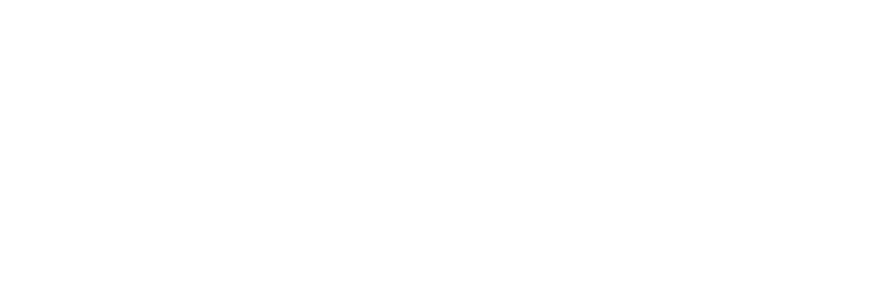
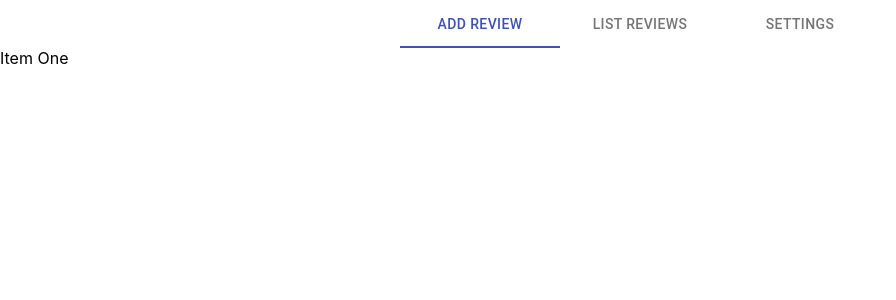
Before and after one commit to jarodburchill/review-react-app, a React (Create React App) app: page / in a window 1280 px wide. Shown: the top 300 px of the page, without its empty margins (0-896 px from the left). Built offline with nearby package versions, Linux system fonts and the light colour scheme.

Commit message:
Added tabs

```diff
--- a/src/components/App.js
+++ b/src/components/App.js
@@ -1,8 +1,29 @@
-import React from 'react';
+import React, {useState} from 'react';
+import Tabs from '@material-ui/core/Tabs'
+import Tab from '@material-ui/core/Tab'
+const App = () => {
+  const [value, setValue] = useState(0);
 
-const App = () => {
+  function handleChange(event, newValue) {
+    setValue(newValue);
+  }
+
   return (
     <div>
+      <Tabs
+        value={value}
+        onChange={handleChange}
+        indicatorColor="primary"
+        textColor="primary"
+        centered
+      >
+        <Tab label="Add Review" />
+        <Tab label="List Reviews" />
+        <Tab label="Settings" />
+      </Tabs>
+      {value === 0 && <div>Item One</div>}
+      {value === 1 && <div>Item Two</div>}
+      {value === 2 && <div>Item Three</div>}
     </div>
   );
 }
```
